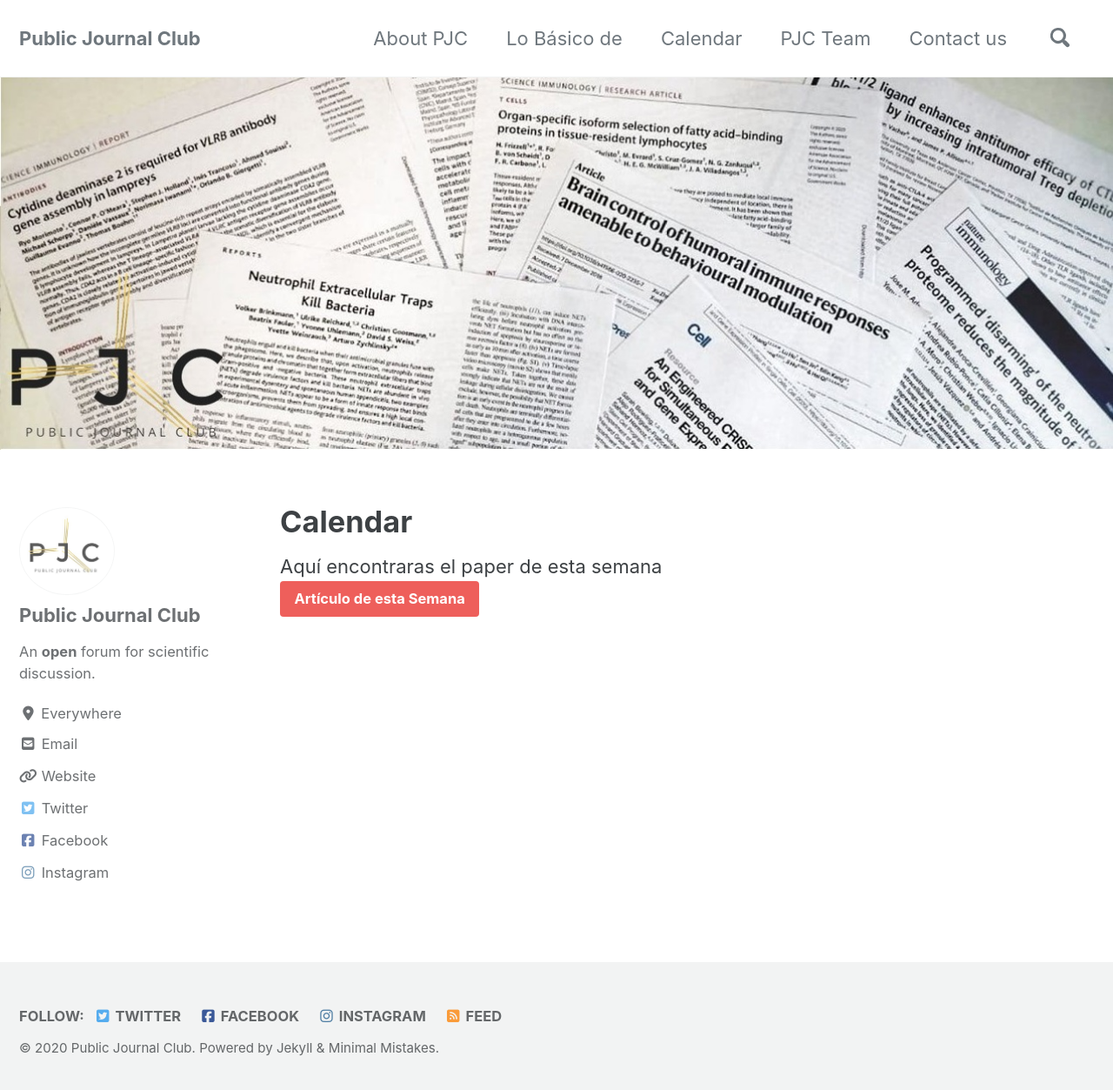
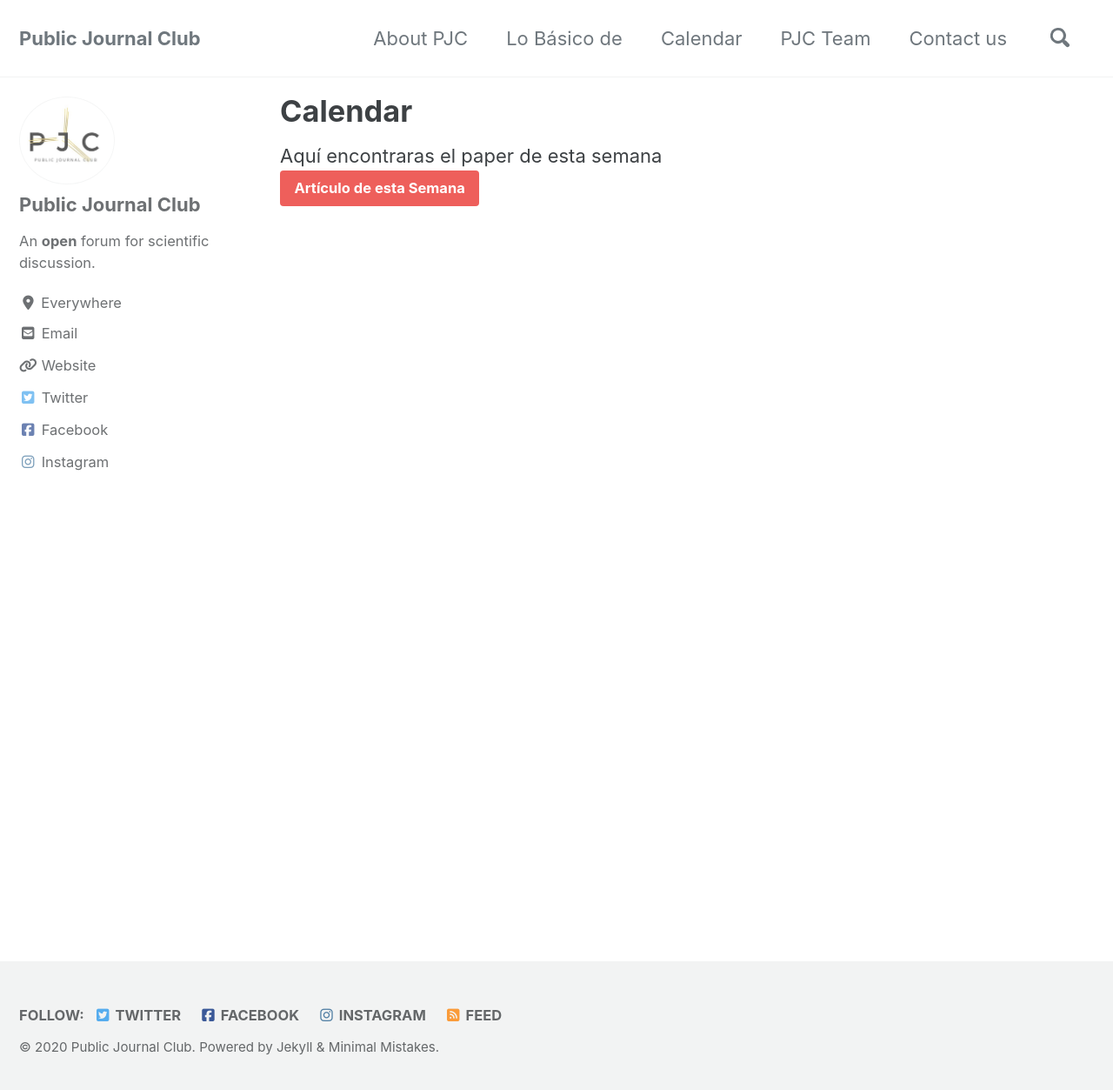
Before and after one commit to publicjournalclub/publicjournalclub.github.io, a Jekyll site: the page built from _pages/calendar.md, in a window 1280 px wide and 1260 px high. Shown: the top 1253 px of the window at 87% size. Built offline with Jekyll 4.4.1, drawn with Linux system fonts in a browser that asks for light colours; cached includes are drawn as plain includes; nearby versions of some CDN libraries.

Commit message:
Update calendar.md

```diff
--- a/_pages/calendar.md
+++ b/_pages/calendar.md
@@ -2,7 +2,6 @@
 title: "Calendar"
 permalink: /calendar/
 header:
-  image: "/images/BannerPJC.jpg"
 ---
 Aquí encontraras el paper de esta semana
 [Artículo de esta Semana](https://publicjournalclub.github.io/_docs/100720_BurberryA.pdf){: .btn .btn--danger}
```
